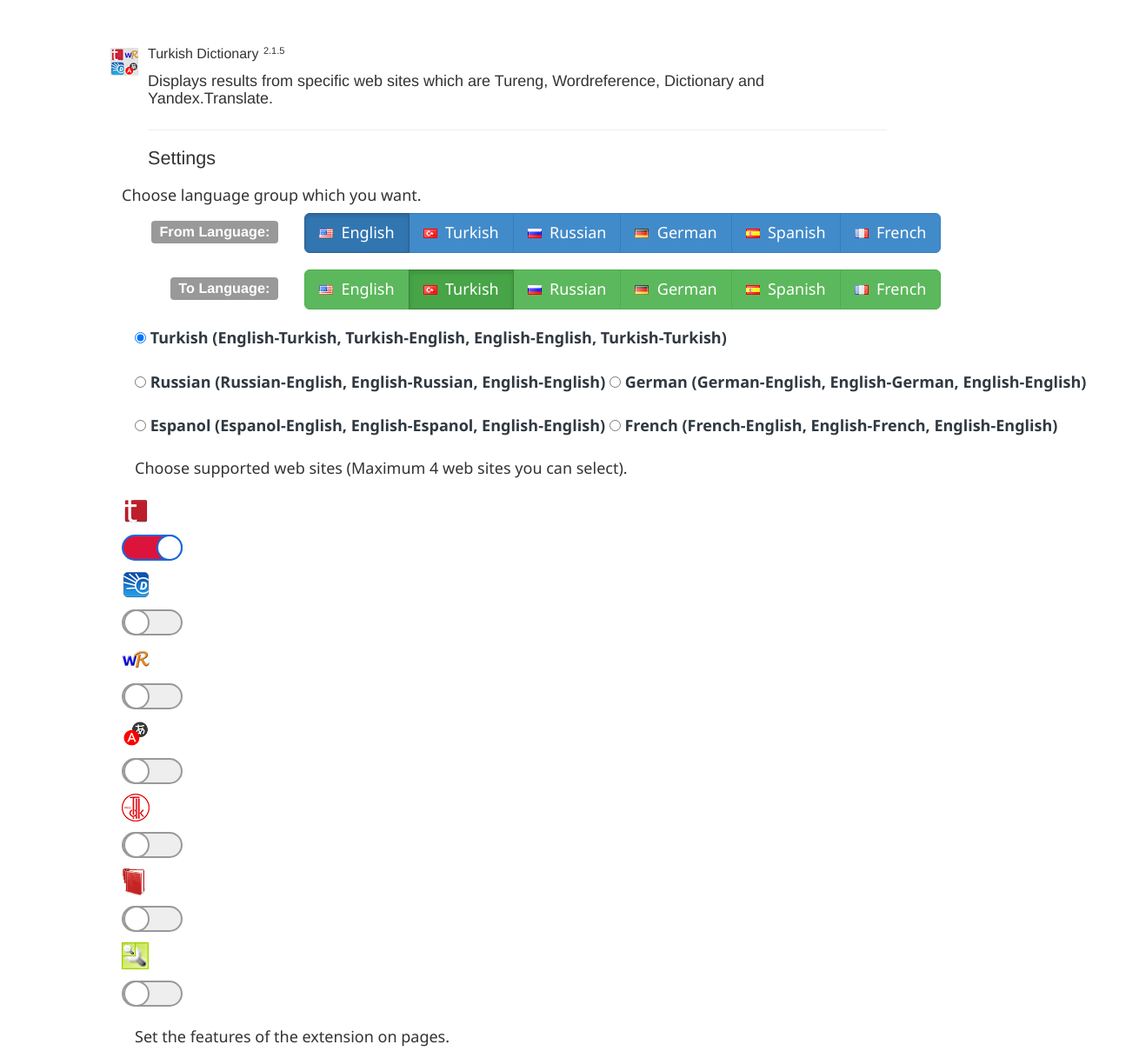
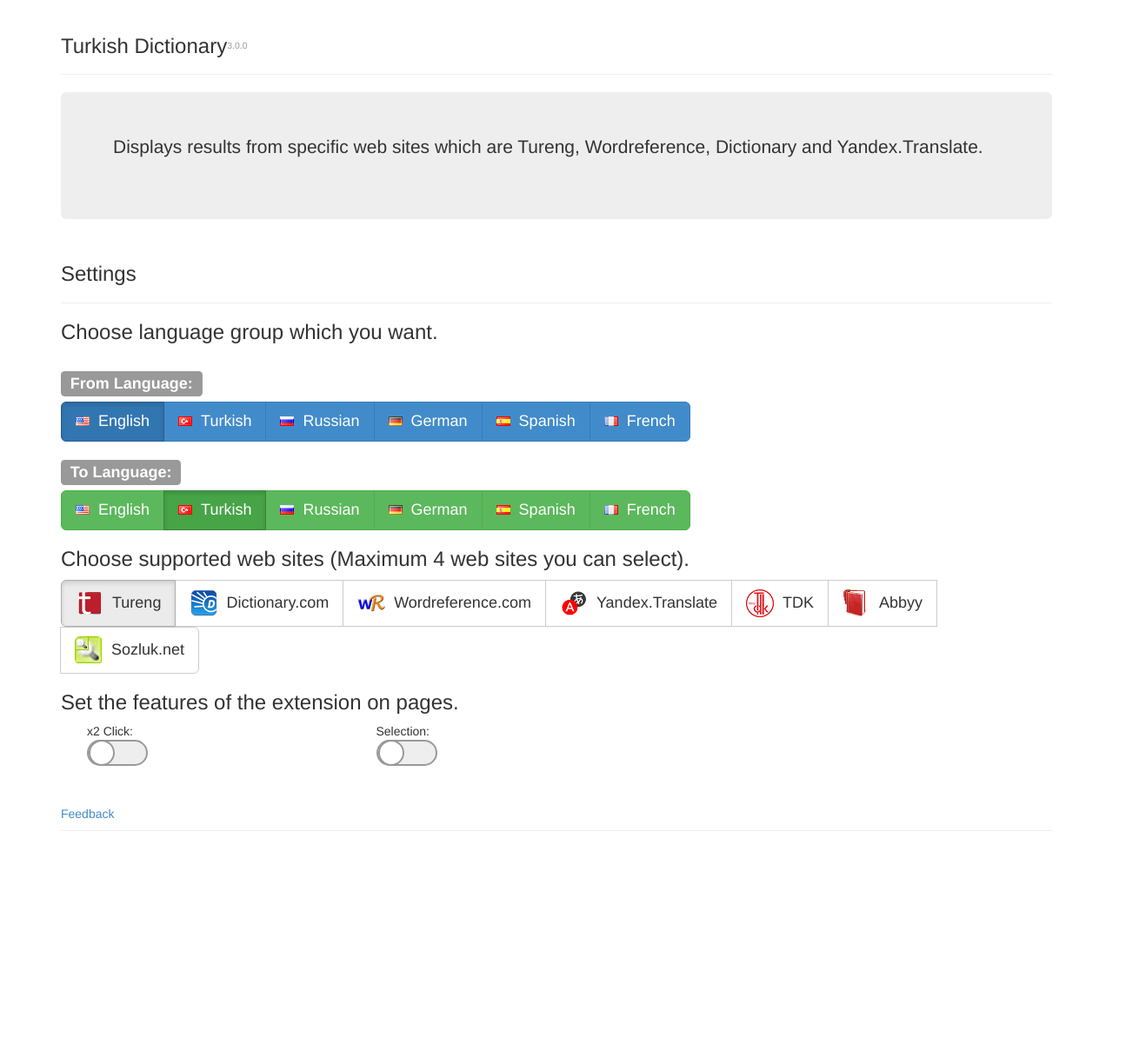
Before and after one commit to abdllhbyrktr/TurkishDictionary, a plain HTML site: page options.html in a window 1280 px wide. Shown: the top 1209 px of the page at 87% size, 1310 px wide, since content can reach past the window. After the commit the page ends 976 px from the top, so only its background shows below. Drawn offline with Linux system fonts and the light colour scheme.

Commit message:
options page done.

```diff
--- a/js/libs.js
+++ b/js/libs.js
@@ -138,10 +138,12 @@
 }
 
 var BaseDictionary = {
+    name: "",
     baseUrl: "",
     tabId: "",
     inputSelector: "",
     divContainer: "",
+    onOff: null,
     getUrl: function () {
         return this.baseUrl + this.lang[AvailableLangs.getCurrentLanguage()];
     },
@@ -207,14 +209,7 @@
         fr: {
             en: "fr/francais-anglais/"
         }
-    },
-    supportedLangs: [
-        AvailableLangs.English,
-        AvailableLangs.Turkish,
-        AvailableLangs.German,
-        AvailableLangs.Spanish,
-        AvailableLangs.French
-    ]
+    }
 };
 var Wordreference = {
     lang: {
@@ -248,15 +243,7 @@
         ru: {
             en: "ruen/"
         }
-    },
-    supportedLangs: [
-        AvailableLangs.English,
-        AvailableLangs.Turkish,
-        AvailableLangs.Russian,
-        AvailableLangs.German,
-        AvailableLangs.Spanish,
-        AvailableLangs.French
-    ]
+    }
 };
 var DictionaryReference = {
     lang: {
@@ -269,10 +256,7 @@
         en: {
             en : "browse/"
         }
-    },
-    supportedLangs: [
-        AvailableLangs.English
-    ]
+    }
 };
 var YandexTranslate = {
     lang: {
@@ -324,15 +308,7 @@
             es: "&lang=ru-es&text=",
             fr: "&lang=ru-fr&text="
         }
-    },
-    supportedLangs: [
-        AvailableLangs.English,
-        AvailableLangs.Turkish,
-        AvailableLangs.Russian,
-        AvailableLangs.German,
-        AvailableLangs.Spanish,
-        AvailableLangs.French
-    ]
+    }
 };
 var TdkSozluk = {
     lang: {
@@ -342,10 +318,7 @@
         tr: {
             tr: "?option=com_gts&arama=gts&kelime="
         }
-    },
-    supportedLangs: [
-        AvailableLangs.Turkish
-    ]
+    }
 };
 var Abbyy = {
     langs: {
@@ -354,18 +327,12 @@
         },
         ru: {
             en: "ru/Translate/ru-en/",
+            ru: "ru/Translate/ru-ru/",
             de: "ru/Translate/ru-de/",
             es: "ru/Translate/ru-es/",
             fr: "ru/Translate/ru-fr/"
         }
-    },
-    supportedLangs: [
-        AvailableLangs.English,
-        AvailableLangs.Russian,
-        AvailableLangs.German,
-        AvailableLangs.Spanish,
-        AvailableLangs.French
-    ]
+    }
 };
 var SozlukNet = {
     langs: {
@@ -396,15 +363,7 @@
         ru: {
             tr: "?sozluk=rusca&word="
         }
-    },
-    supportedLangs: [
-        AvailableLangs.English,
-        AvailableLangs.Turkish,
-        AvailableLangs.Russian,
-        AvailableLangs.German,
-        AvailableLangs.Spanish,
-        AvailableLangs.French
-    ]
+    }
 };
 
 _.extend(Tureng, BaseDictionary);
@@ -415,34 +374,43 @@
 _.extend(Abbyy, BaseDictionary);
 _.extend(SozlukNet, BaseDictionary);
 
+Tureng.name = "Tureng";
+Tureng.onOff = userConfig.onOffTureng;
 Tureng.baseUrl = "http://tureng.com/";
 Tureng.tabId = "turengTab";
 Tureng.inputSelector = "#searchWord";
 Tureng.divContainer = "#searchPage";
+Wordreference.name = "Wordreference.com";
 Wordreference.baseUrl = "http://www.wordreference.com/";
 Wordreference.tabId = "wordReferenceTab";
 Wordreference.inputSelector = "#si";
 Wordreference.divContainer = "#articleWRD";
+DictionaryReference.name = "Dictionary.com";
 DictionaryReference.baseUrl = "http://dictionary.reference.com/";
 DictionaryReference.tabId = "dictionaryTab";
 DictionaryReference.inputSelector = "#search-input";
 DictionaryReference.divContainer = ".source-data";
+YandexTranslate.name = "Yandex.Translate";
 YandexTranslate.baseUrl = "https://ceviri.yandex.com.tr/";
 YandexTranslate.tabId = "yandexTab";
 YandexTranslate.inputSelector = "#TargetText";
 YandexTranslate.divContainer = "#DictionaryOutput";
+TdkSozluk.name = "Tdk";
 TdkSozluk.baseUrl = "http://tdk.gov.tr/index.php";
 TdkSozluk.tabId = "tdkTab";
 TdkSozluk.inputSelector = "#metin";
 TdkSozluk.divContainer = "#tdkContainer";
+Abbyy.name = "Abbyy";
 Abbyy.baseUrl = "http://www.lingvo-online.ru/";
 Abbyy.tabId = "abbyyTab";
 Abbyy.inputSelector = "#searchText";
 Abbyy.divContainer = ".l-articles";
+SozlukNet.name = "Sozluk.net";
 SozlukNet.baseUrl = "http://sozluk.net/index.php";
 SozlukNet.tabId = "sozlukNetTab";
 SozlukNet.inputSelector = "#metin";
 SozlukNet.divContainer = "#sozlukNetContainer";
+var AllWebSites = [Tureng, Wordreference, DictionaryReference, YandexTranslate, TdkSozluk, Abbyy, SozlukNet];
 
 function getUrl(tabName) {
     switch (tabName) {
--- a/options.html
+++ b/options.html
@@ -1,38 +1,38 @@
 <!DOCTYPE html>
-<html xmlns="http://www.w3.org/1999/xhtml" style="outline-width: 0px !important; -webkit-user-select: text !important;">
+<html lang="en">
     <head>
         <meta charset="UTF-8">
-        <meta http-equiv="content-type" content="text/html; charset=UTF-8">
+        <meta http-equiv="X-UA-Compatible" content="IE=edge">
+        <meta name="viewport" content="width=device-width, initial-scale=1">
+        <meta name="description" content="">
+        <meta name="author" content="">
         <title data-lang="app.title|app.settings">Turkish Dictionary Settings</title>
         <link rel="stylesheet" type="text/css" href="css/famfamfam-flags.css">
         <link rel="stylesheet" type="text/css" href="css/bootstrap.min.css">
-        <link rel="stylesheet" type="text/css" href="css/options.css">
         <link rel="stylesheet" type="text/css" href="css/onoff.css">
     </head>
     <body>
-        <div id="wrapper">
-            <header>
-                <img class="logo" src="icons/icon_32.png" alt="logo">
-                <hgroup>
-                    <h1 id="optionsTitle">Turkish Dictionary<sup>2.1.5</sup></h1>
-                    <h4 data-lang="app.description">Displays results from specific web sites which are Tureng, Wordreference, Dictionary and Yandex.Translate.</h4>
-                </hgroup>
-            </header>
-            <section>
-                <h3 data-lang="app.settings">Settings</h3>
-                <div class="row">
-                    <div class="row" data-lang="app.options1">
-                        Choose language group which you want.
+        <div class="container">
+            <div class="page-header">
+                <h3>Turkish Dictionary<small><sup>3.0.0</sup></small></h3>
+            </div>
+            <div class="jumbotron">
+                <p class="lead" data-lang="app.description">Displays results from specific web sites which are Tureng, Wordreference, Dictionary and Yandex.Translate.</p>
             </div>
             <div class="row">
-                        <div class="col-md-2">
-                            <h3 class="pull-right">
+                <div class="col-md-12">
+                    <h3 data-lang="app.settings">Settings</h3>
+                    <hr/>
+                    <h3 data-lang="app.options1">
+                        Choose language group which you want.
+                    </h3>
+                    <div class="row">
+                        <div class="col-md-11">
+                            <h3>
                                 <span class="label label-default">
                                     From Language:
                                 </span>
                             </h3>
-                        </div>
-                        <div class="col-md-9">
                             <div class="btn-group btn-group-lg" data-toggle="buttons">
                                 <label class="btn btn-primary active">
                                     <i class="famfamfam-flag-us"></i>
@@ -68,14 +68,12 @@
                         </div>
                     </div>
                     <div class="row">
-                        <div class="col-md-2">
-                            <h3 class="pull-right">
+                        <div class="col-md-11">
+                            <h3>
                                 <span class="label label-default">
                                     To Language:
                                 </span>
                             </h3>
-                        </div>
-                        <div class="col-md-9">
                             <div class="btn-group btn-group-lg" data-toggle="buttons">
                                 <label class="btn btn-success">
                                     <i class="famfamfam-flag-us"></i>
@@ -110,99 +108,76 @@
                             </div>
                         </div>
                     </div>
-                    <p>
-                        <label>
-                            <input type="radio" id="trRadio" name="languageGroup" value="tr" checked="checked"> <strong data-lang="app.tr">Turkish</strong> (<span data-lang="app.eng">English</span>-<span data-lang="app.tr">Turkish</span>, <span data-lang="app.tr">Turkish</span>-<span data-lang="app.eng">English</span>, <span data-lang="app.eng">English</span>-<span data-lang="app.eng">English</span>, <span data-lang="app.tr">Turkish</span>-<span data-lang="app.tr">Turkish</span>)<br>
+                    <div class="row">
+                        <div class="col-md-11">
+                            <h3 data-lang="app.options3">
+                                Choose supported web sites (Maximum 4 web sites you can select).
+                            </h3>
+                            <div class="btn-group btn-group-lg" data-toggle="buttons">
+                                <label class="btn btn-default active">
+                                    <img src="css/tureng32.png" class="img-rounded" alt="Tureng"/>
+                                    <input type="checkbox" name="dict" id="cTureng" value="Tureng" autocomplete="off" checked>
+                                    &nbsp;<span>Tureng</span>
                                 </label>
-                        <label>
-                            <input type="radio" id="ruRadio" name="languageGroup" value="ru"> <strong data-lang="app.ru">Russian</strong> (<span data-lang="app.ru">Russian</span>-<span data-lang="app.eng">English</span>, <span data-lang="app.eng">English</span>-<span data-lang="app.ru">Russian</span>, <span data-lang="app.eng">English</span>-<span data-lang="app.eng">English</span>)<br>
+                                <label class="btn btn-default">
+                                    <img src="css/dictionary32.png" class="img-rounded" alt="Dictionary.com"/>
+                                    <input type="checkbox" name="dict" id="cDictionary" value="Dictionary.com" autocomplete="off">
+                                    &nbsp;<span>Dictionary.com</span>
                                 </label>
-                        <label>
-                            <input type="radio" id="deRadio" name="languageGroup" value="de"> <strong data-lang="app.de">German</strong> (<span data-lang="app.de">German</span>-<span data-lang="app.eng">English</span>, <span data-lang="app.eng">English</span>-<span data-lang="app.de">German</span>, <span data-lang="app.eng">English</span>-<span data-lang="app.eng">English</span>)<br>
+                                <label class="btn btn-default">
+                                    <img src="css/wr32.png" class="img-rounded" alt="Wordreference.com"/>
+                                    <input type="checkbox" name="dict" id="cWordreference" value="Wordreference.com" autocomplete="off">
+                                    &nbsp;<span>Wordreference.com</span>
                                 </label>
-                        <label>
-                            <input type="radio" id="esRadio" name="languageGroup" value="es"> <strong data-lang="app.es">Espanol</strong> (<span data-lang="app.es">Espanol</span>-<span data-lang="app.eng">English</span>, <span data-lang="app.eng">English</span>-<span data-lang="app.es">Espanol</span>, <span data-lang="app.eng">English</span>-<span data-lang="app.eng">English</span>)<br>
+                                <label class="btn btn-default">
+                                    <img src="css/yandex32.png" class="img-rounded" alt="Yandex.Translate"/>
+                                    <input type="checkbox" name="dict" id="cYandex" value="Yandex.Translate" autocomplete="off">
+                                    &nbsp;<span>Yandex.Translate</span>
                                 </label>
-                        <label>
-                            <input type="radio" id="frRadio" name="languageGroup" value="fr"> <strong data-lang="app.fr">French</strong> (<span data-lang="app.fr">French</span>-<span data-lang="app.eng">English</span>, <span data-lang="app.eng">English</span>-<span data-lang="app.fr">French</span>, <span data-lang="app.eng">English</span>-<span data-lang="app.eng">English</span>)<br>
+                                <label class="btn btn-default">
+                                    <img src="css/tdk32.png" class="img-rounded" alt="TDK"/>
+                                    <input type="checkbox" name="dict" id="cTdk" value="Tdk" autocomplete="off">
+                                    &nbsp;<span>TDK</span>
                                 </label>
-                    </p>
-                    <p data-lang="app.options3">
-                        Choose supported web sites (Maximum 4 web sites you can select).
-                    </p>
-                    <p>
-                        <div class="row">
-                            <img src="css/tureng32.png" alt="Tureng"/>
-                            <div class="onoffswitch">
-                                <input type="checkbox" id="onOffTureng" name="onoffswitch" class="onoffswitch-checkbox" disabled="disabled" checked="checked"/>
-                                <label class="onoffswitch-label dictionary" for="onOffTureng" style="background-color: crimson"></label>
+                                <label class="btn btn-default">
+                                    <img src="css/abbyy32.png" class="img-rounded" alt="Abbyy"/>
+                                    <input type="checkbox" name="dict" id="cAbbyy" value="Abbyy" autocomplete="off">
+                                    &nbsp;<span>Abbyy</span>
+                                </label>
+                                <label class="btn btn-default">
+                                    <img src="css/sozlukNet32.png" class="img-rounded" alt="Sozluk.net"/>
+                                    <input type="checkbox" name="dict" id="cSozluknet" value="Sozluk.net" autocomplete="off">
+                                    &nbsp;<span>Sozluk.net</span>
+                                </label>
+                            </div>
                         </div>
                     </div>
                     <div class="row">
-                            <img src="css/dictionary32.png" alt="Dictionary Reference"/>
-                            <div class="onoffswitch">
-                                <input type="checkbox" id="onOffDictionaryReference" name="onoffswitch" class="onoffswitch-checkbox dictionary" />
-                                <label class="onoffswitch-label" for="onOffDictionaryReference"></label>
-                            </div>
-                        </div>
-                        <div class="row">
-                            <img src="css/wr32.png" alt="WordReference"/>
-                            <div class="onoffswitch">
-                                <input type="checkbox" id="onOffWordReference" name="onoffswitch" class="onoffswitch-checkbox dictionary" />
-                                <label class="onoffswitch-label" for="onOffWordReference"></label>
-                            </div>
-                        </div>
-                        <div class="row">
-                            <img src="css/yandex32.png" alt="Yandex Translate"/>
-                            <div class="onoffswitch">
-                                <input type="checkbox" id="onOffYandexTranslate" name="onoffswitch" class="onoffswitch-checkbox dictionary" />
-                                <label class="onoffswitch-label" for="onOffYandexTranslate"></label>
-                            </div>
-                        </div>
-                        <div class="row">
-                            <img src="css/tdk32.png" alt="Tdk Sozluk"/>
-                            <div class="onoffswitch">
-                                <input type="checkbox" id="onOffTdkSozluk" name="onoffswitch" class="onoffswitch-checkbox dictionary" />
-                                <label class="onoffswitch-label" for="onOffTdkSozluk"></label>
-                            </div>
-                        </div>
-                        <div class="row">
-                            <img src="css/abbyy32.png" alt="Abbyy"/>
-                            <div class="onoffswitch">
-                                <input type="checkbox" id="onOffAbbyy" name="onoffswitch" class="onoffswitch-checkbox dictionary" />
-                                <label class="onoffswitch-label" for="onOffAbbyy"></label>
-                            </div>
-                        </div>
-                        <div class="row">
-                            <img src="css/sozlukNet32.png" alt="SozlukNet"/>
-                            <div class="onoffswitch">
-                                <input type="checkbox" id="onOffSozlukNet" name="onoffswitch" class="onoffswitch-checkbox dictionary" />
-                                <label class="onoffswitch-label" for="onOffSozlukNet"></label>
-                            </div>
-                        </div>
-                    </p>
-                    <p data-lang="app.options2">
+                        <div class="col-md-11">
+                            <h3 data-lang="app.options2">
                                 Set the features of the extension on pages.
-                    </p>
-                    <p>
-                        <div class="row">
+                            </h3>
+                            <div class="col-md-8">
+                                <div class="col-md-6">
                                     <span data-lang="app.dblclick">x2 Click:</span>
                                     <div class="onoffswitch">
                                         <input type="checkbox" id="onOffDblClick" name="onoffswitch" class="onoffswitch-checkbox" />
                                         <label class="onoffswitch-label" for="onOffDblClick"></label>
                                     </div>
                                 </div>
-                        <div class="row">
+                                <div class="col-md-6">
                                     <span data-lang="app.selection">Selection:</span>
                                     <div class="onoffswitch">
                                         <input type="checkbox" id="onOffSelection" name="onoffswitch" class="onoffswitch-checkbox" />
                                         <label class="onoffswitch-label" for="onOffSelection"></label>
                                     </div>
                                 </div>
-                    </p>
                             </div>
-            </section>
-            <footer>
+                        </div>
+                    </div>
+                </div>
+            </div>
+            <footer class="footer page-header">
                 <a target="_blank" href="http://extension.maxthon.com/detail/index.php?view_id=2818" data-lang="app.feedback">Feedback</a>
             </footer>
         </div>
```
Also changed, not shown: js/options.js (+21 -1 lines), 1 other file. Lines whose indentation alone changed are shown as unchanged.
